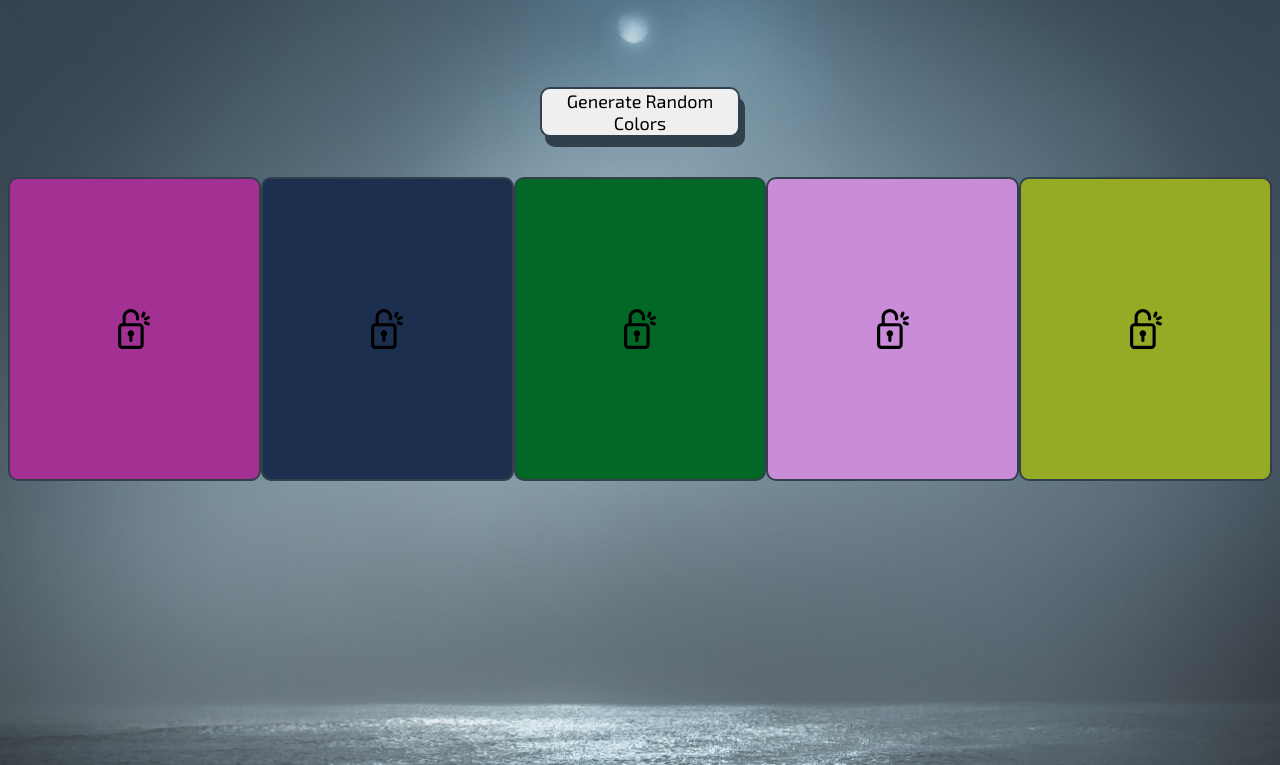
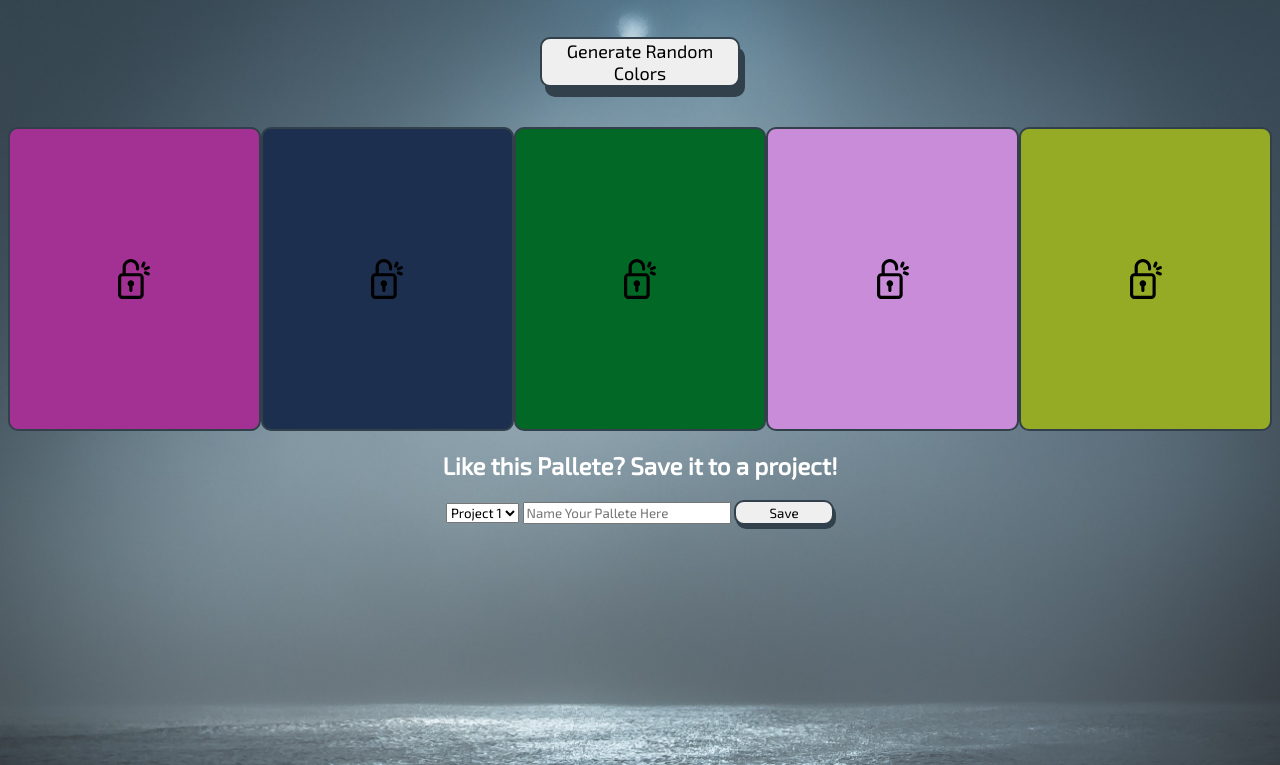
Before and after one commit to jasonhughes1/Palette-Picker-PWA, a website: page public/index.html in a window 1280 px wide. Shown: the part 123-888 px from the top of the page. Drawn offline with nearby package versions, Linux system fonts and the light colour scheme.

Commit message:
Add form

```diff
--- a/public/css/styles.css
+++ b/public/css/styles.css
@@ -45,7 +45,6 @@ main {
   border-radius: 10px;
   box-shadow: 5px 10px #32404B;
   margin-bottom: 30px;
-  margin-top: 50px;
   cursor: pointer;
 }
 
@@ -82,7 +81,6 @@ main {
   width: 300px;
 }
 
-
 .unlocked-image {
   width: 40px;
   height: 40px;
@@ -100,3 +98,31 @@ main {
   color: white;
   font-size: 20px;
 }
+
+.save-pallete-container {
+  display: flex;
+  flex-direction: column;
+  align-items: center;
+}
+
+.save-pallete-title {
+  color: white;
+}
+
+.name-input {
+  width: 200px;
+  margin: -15px 0px 2px 0px;
+}
+
+.save-button {
+  height: 25px;
+  width: 100px;
+  border: 2px solid #32404B;
+  border-radius: 10px;
+  box-shadow: 2px 4px #32404B;
+  cursor: pointer;
+}
+
+.save-button:hover {
+  background-color: #44EE16;
+}
--- a/public/index.html
+++ b/public/index.html
@@ -34,6 +34,16 @@
           <h3 class='hex-code'></h3>
         </article>
     </section>
+      <div class='save-pallete-container'>
+        <h2 class='save-pallete-title'>Like this Pallete? Save it to a project!</h2>
+        <form>
+          <select class='Project'>
+            <option value='Project1'>Project 1</option>
+          </select>
+          <form>
+        <input class='name-input' type='text' placeholder='Name Your Pallete Here'>
+        <button class='save-button'>Save</button>
+      </div>
   </main>
   <script src="https://ajax.googleapis.com/ajax/libs/jquery/3.2.1/jquery.min.js"></script>
   <script type="text/javascript" src="../js/scripts.js"></script>
```
